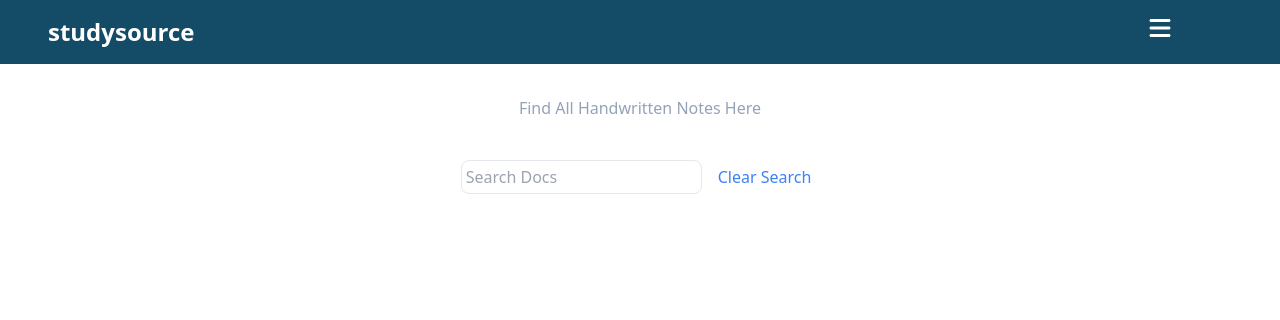
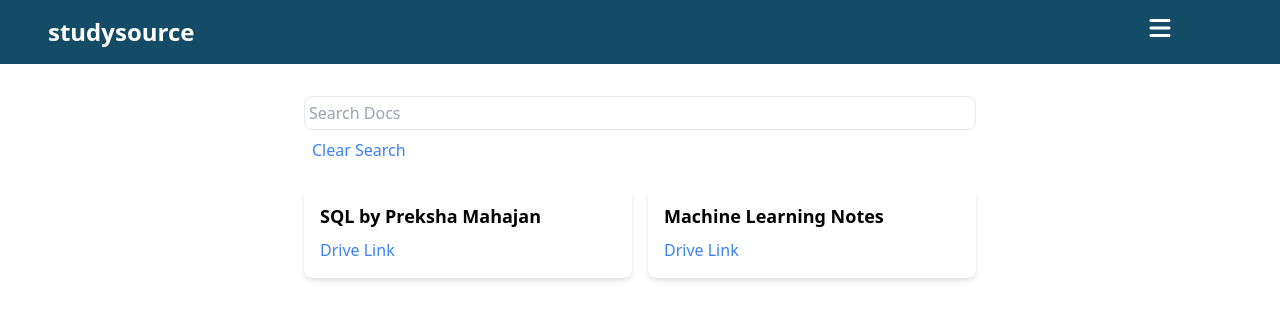
Before and after one commit to OctoTechHub/studysource, a React (Vite) app: page /notes in a window 1280 px wide. Shown: the top 320 px of the page. Built offline with nearby package versions, Linux system fonts and the light colour scheme.

Commit message:
Handwritten Notes Added

```diff
--- /dev/null
+++ b/src/components/DisplayHandwritten.tsx
@@ -0,0 +1,36 @@
+import React from 'react';
+
+interface HandWrittenNotesProps {
+  handWritten: {
+    title: string;
+    driveLink: string;
+  }[];
+  searchQuery: string;
+}
+
+const HandWrittenNotes: React.FC<HandWrittenNotesProps> = ({ handWritten, searchQuery }) => {
+  const filteredHandWritten = handWritten.filter((item) =>
+    Object.values(item)
+      .join(" ")
+      .toLowerCase()
+      .includes(searchQuery.toLowerCase())
+  );
+
+  return (
+    <div className="grid grid-cols-1 sm:grid-cols-2 md:grid-cols-2 lg:grid-cols-2 gap-4">
+      {filteredHandWritten.map((item, index) => (
+        <div
+          key={index}
+          className="bg-white rounded-lg p-4 shadow-md cursor-pointer hover:bg-gray-100 transition-colors duration-300"
+        >
+          <h2 className="text-lg font-semibold mb-2 cursor-pointer hover:text-blue-500 transition duration-200">{item.title}</h2>
+          <a href={item.driveLink} target="_blank" className="text-blue-500 hover:underline mb-2">
+            Drive Link
+          </a>
+        </div>
+      ))}
+    </div>
+  );
+};
+
+export default HandWrittenNotes;
--- a/src/components/HandNotes.tsx
+++ b/src/components/HandNotes.tsx
@@ -1,7 +1,8 @@
 import React, { useState } from 'react';
-import { Link } from 'react-router-dom';
+import { handWritten } from '../material';
+import HandWrittenNotes from './DisplayHandwritten';
 
-const handWritten: React.FC = () => {
+const HandWritten: React.FC = () => {
   const [searchQuery, setSearchQuery] = useState<string>("");
 
   const handleSearchQueryChange = (event: { target: { value: React.SetStateAction<string>; }; }) => {
@@ -13,26 +14,27 @@ const handWritten: React.FC = () => {
   }
 
   return (
-    <div className="flex flex-col items-center mt-8">
-      <h1 className="text-slate-400 hover:text-sky-400 mb-10">
-        Find All Handwritten Notes Here
-      </h1>
-      <div className="">
+    <div className="flex flex-col items-center mt-8 w-full">
+      <div className="w-full max-w-2xl mb-8">
         <div className="mb-4">
           <input
             type="text"
             placeholder="Search Docs"
             value={searchQuery}
             onChange={handleSearchQueryChange}
-            className="border rounded-lg p-1 mr-2"
+            className="border rounded-lg p-1 mr-2 w-full"
           />
-          <Link to="/" className="text-blue-500 hover:underline bg-white rounded-lg p-2" onClick={(e) => { e.preventDefault(); clearSearch(); }}>
+          <button
+            className="text-blue-500 hover:underline bg-white rounded-lg p-2"
+            onClick={(e) => { e.preventDefault(); clearSearch(); }}
+          >
             Clear Search
-          </Link>
+          </button>
         </div>
+        <HandWrittenNotes handWritten={handWritten} searchQuery={searchQuery} />
       </div>
     </div>
   );
 };
 
-export default handWritten;
+export default HandWritten;
--- a/src/components/Maintainers.tsx
+++ b/src/components/Maintainers.tsx
@@ -83,7 +83,6 @@ const Maintainers: React.FC = () => {
             <div className="flex items-center" key={contributor.id}>
               <img
                 src={contributor.avatar_url}
-                alt={contributor.login}
                 className="inline-blockmr-2 rounded-full"
                 width="48"
                 height="48"
@@ -91,7 +90,6 @@ const Maintainers: React.FC = () => {
               <span>
                 {contributor.login} (
                 <a
-                  href={contributor.html_url}
                   target="_blank"
                   rel="noopener noreferrer"
                   className="text-blue-500 underline"
--- a/src/components/Materials.tsx
+++ b/src/components/Materials.tsx
@@ -17,7 +17,7 @@ const DisplayMaterials : React.FC<DisplayMaterialsProps> = ({searchQuery}) => {
         {filteredMaterials.map((material, index) => (
             <div
                 key={index}
-                className="bg-white shadow rounded-lg p-4 flex flex-col items-center justify-center text-center"
+                className="bg-white shadow rounded-lg p-4 flex flex-col items-center justify-center text-center hover:bg-gray-100 transition duration-300"
             >
                 <h2 className="text-xl font-semibold mb-2 cursor-pointer hover:text-blue-500 transition duration-200">{material.title}</h2>
                 <a href={material.driveLink} className="text-blue-500 hover:underline mb-2">
--- a/src/material.ts
+++ b/src/material.ts
@@ -50,8 +50,14 @@ export const materials = [
 ];
 
 
-// const handWritten = [
-//   {
+ export const handWritten = [
+   {
+    title: 'SQL by Preksha Mahajan',
+    driveLink: 'https://drive.google.com/file/d/19RDN5vda876SQyKVUxH70LImLEJRj7MU/view?usp=sharing'
+   },
 
-//   }
-// ]
+   {
+    title: 'Machine Learning Notes',
+    driveLink: 'https://drive.google.com/file/d/1c6PK5paEIGutb2LeDponkbPDLL4eFbop/view?usp=sharing'
+   }
+ ]
```
